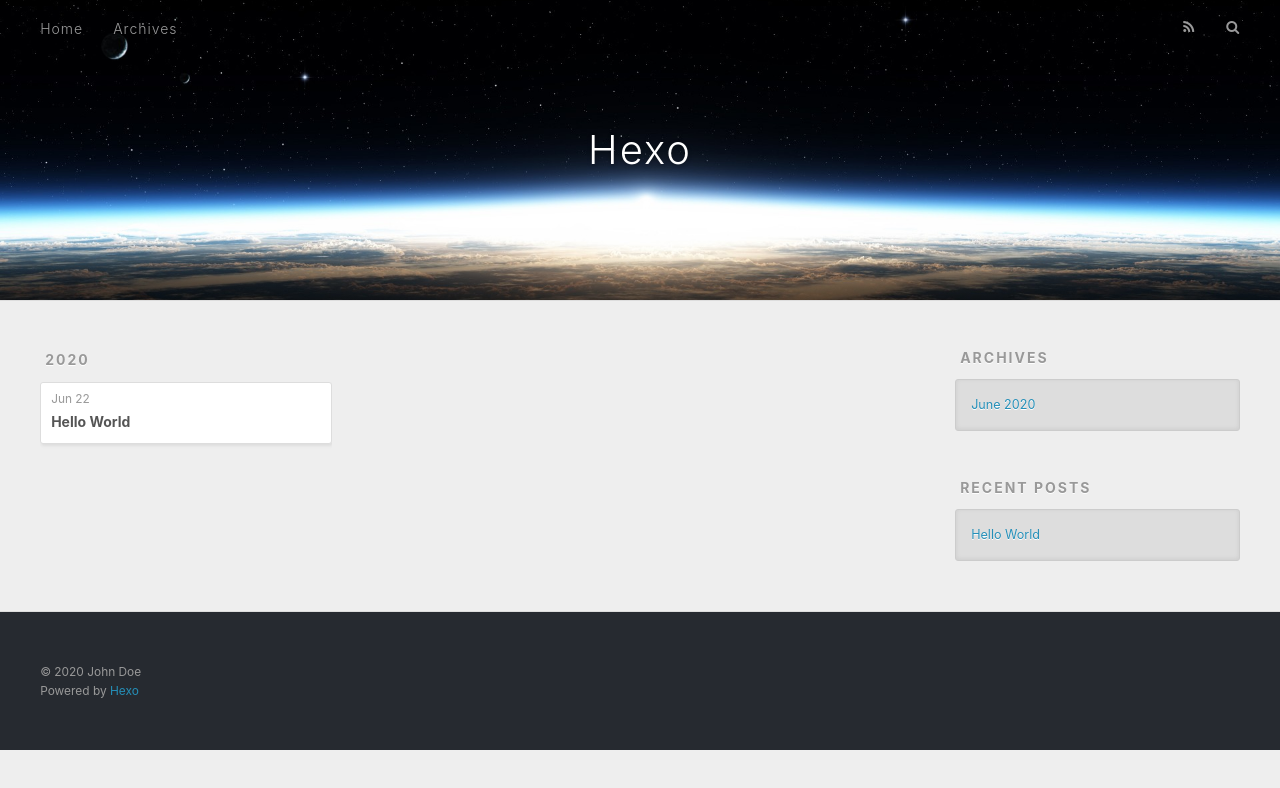
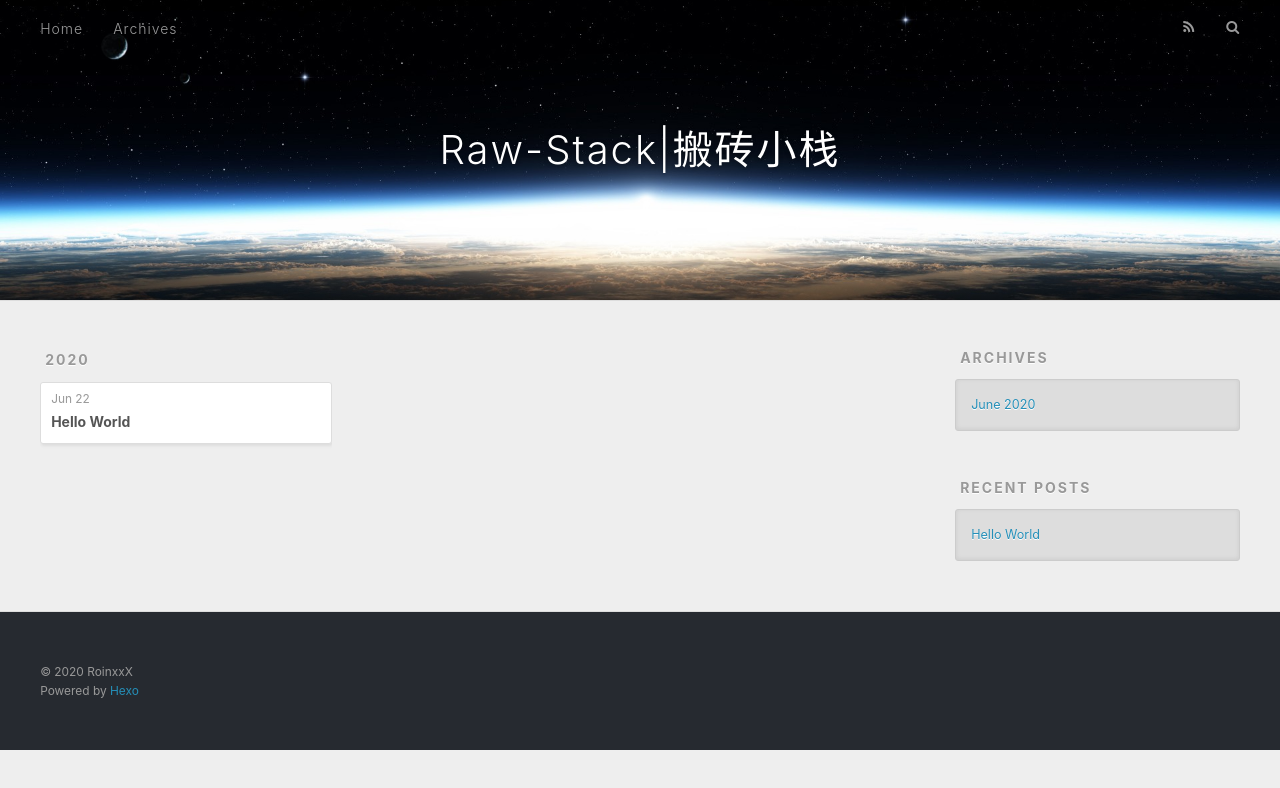
Before and after one commit to JunRoinxxX/JunRoinxxX.github.io, a plain HTML site: page archives/2020/06/index.html in a window 1280 px wide. Drawn offline with nearby package versions, Linux system fonts and the light colour scheme.

Commit message:
Site updated: 2020-06-22 00:23:33

```diff
--- a/archives/2020/06/index.html
+++ b/archives/2020/06/index.html
@@ -5,17 +5,17 @@
 
 
 
-  <title>Archives: 2020/6 | Hexo</title>
+  <title>Archives: 2020/6 | Raw-Stack|搬砖小栈</title>
   <meta name="viewport" content="width=device-width, initial-scale=1, maximum-scale=1">
   <meta property="og:type" content="website">
-<meta property="og:title" content="Hexo">
+<meta property="og:title" content="Raw-Stack|搬砖小栈">
 <meta property="og:url" content="http://yoursite.com/archives/2020/06/index.html">
-<meta property="og:site_name" content="Hexo">
-<meta property="og:locale" content="en_US">
-<meta property="article:author" content="John Doe">
+<meta property="og:site_name" content="Raw-Stack|搬砖小栈">
+<meta property="og:locale" content="zh">
+<meta property="article:author" content="RoinxxX">
 <meta name="twitter:card" content="summary">
 
-    <link rel="alternate" href="/atom.xml" title="Hexo" type="application/atom+xml">
+    <link rel="alternate" href="/atom.xml" title="Raw-Stack|搬砖小栈" type="application/atom+xml">
 
 
     <link rel="icon" href="/favicon.png">
@@ -36,7 +36,7 @@
   <div id="header-outer" class="outer">
     <div id="header-title" class="inner">
       <h1 id="logo-wrap">
-        <a href="/" id="logo">Hexo</a>
+        <a href="/" id="logo">Raw-Stack|搬砖小栈</a>
       </h1>
 
     </div>
@@ -141,7 +141,7 @@
 
   <div class="outer">
     <div id="footer-info" class="inner">
-      &copy; 2020 John Doe<br>
+      &copy; 2020 RoinxxX<br>
       Powered by <a href="http://hexo.io/" target="_blank">Hexo</a>
     </div>
   </div>
```
Also changed, not shown: 2020/06/22/hello-world/index.html (+7 -7 lines), archives/2020/index.html (+8 -8 lines), archives/index.html (+8 -8 lines), index.html (+8 -8 lines).
